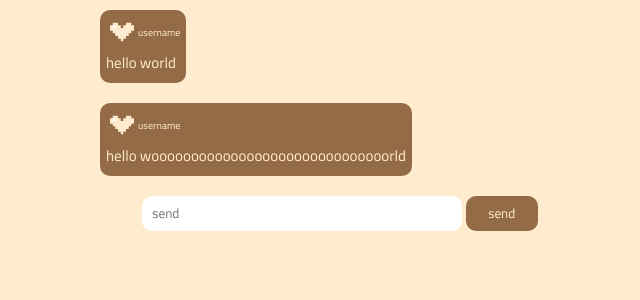
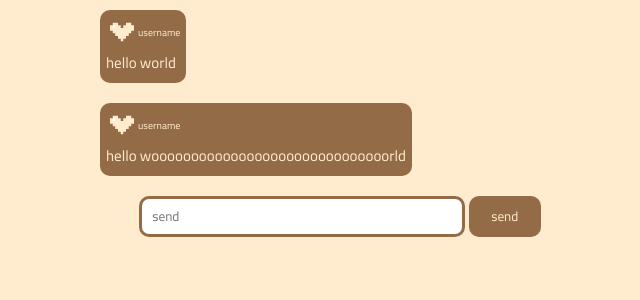
Before and after one commit to EnissayCula/qhiwa, a PHP site: page /chatroom.html in a window 1280 px wide. Shown: the top 300 px of the page, without its empty margins (300-940 px from the left). Run offline with PHP 8.4, Linux system fonts and the light colour scheme.

Commit message:
update chatro

```diff
--- a/playlist-ms.html
+++ b/playlist-ms.html
@@ -4,8 +4,8 @@
 <head>
     <meta charset="UTF-8">
     <meta name="viewport" content="width=device-width, initial-scale=1.0">
-    <link rel="stylesheet" href="../styles/all.css">
-    <link rel="stylesheet" href="../styles/playlist-ms.css">
+    <link rel="stylesheet" href="./styles/all.css">
+    <link rel="stylesheet" href="./styles/playlist-ms.css">
 
     <title>Qhiwa - Playlist Music</title>
 
--- a/styles/chatroom.css
+++ b/styles/chatroom.css
@@ -63,7 +63,7 @@ p {
     border-radius: 10px;
     padding: 5px 10px;
     width: 300px;
-    border: var(--BorderBtnTr);
+    border: solid;
 
 }
 #sn-btn {
@@ -71,6 +71,6 @@ p {
     color: var(--BgBrownSm);
     border: var(--BorderBtnTr);
     border-radius: 10px;
-    padding: 5px 10px;
+    padding: 8px 10px;
     background-color: var(--ColorBrown);
 }
```
